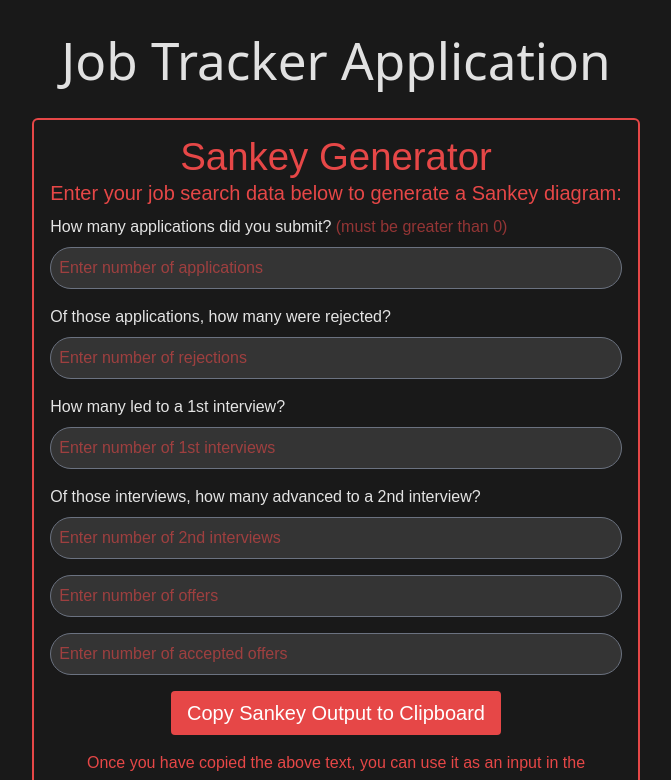
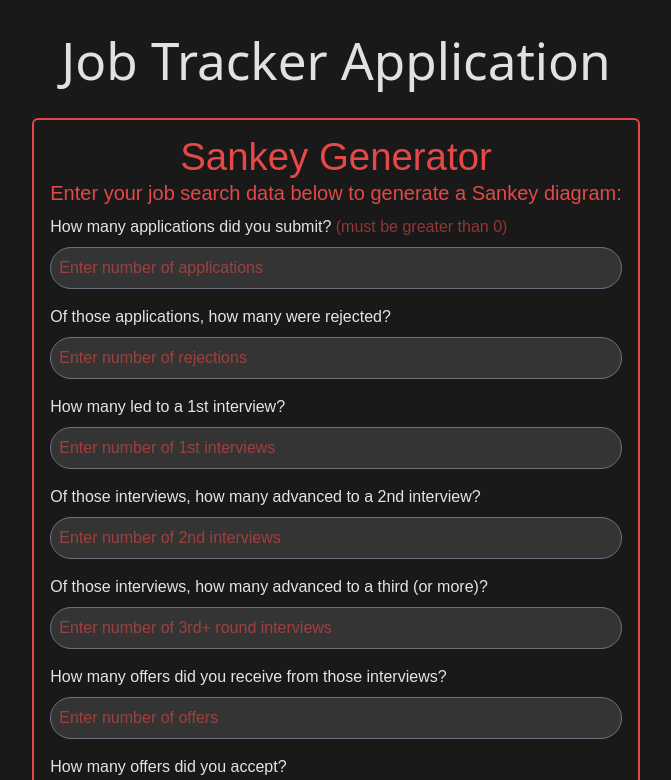
Before and after one commit to JsonLevine/job-tracker, a React (Vite) app: page / in a window 1280 px wide. Shown: the top 780 px of the page, without its empty margins (304-975 px from the left). Built offline with nearby package versions, Linux system fonts and the light colour scheme; a web font is replaced by a local one; what tailwindcss-animated would draw is missing.

Commit message:
Update SankeyGenerator.jsx

```diff
--- a/src/components/SankeyGenerator.jsx
+++ b/src/components/SankeyGenerator.jsx
@@ -79,6 +79,28 @@ function SankeyGenerator() {
             }
           }}
         />
+        <div className="w-full flex flex-row justify-start">
+          <label className="text-stronghold-platinum mb-2">
+            Of those <strong className="text-stronghold-red">{data.secondInterviews}</strong> interviews, how many advanced to a third (or more)?
+          </label>
+        </div>
+        <input
+          type="number"
+          placeholder="Enter number of 3rd+ round interviews"
+          className="form-input rounded-full mb-4 w-full p-2 border placeholder-stronghold-red/60 bg-stronghold-jet text-stronghold-red focus:border-stronghold-red focus:ring-stronghold-red"
+          value={data.threePlusInterviews || ''}
+          onChange={(e) => {
+            const value = parseInt(e.target.value, 10);
+            if (value > 0) {
+              setData({ ...data, threePlusInterviews: value });
+            }
+          }}
+        />
+        <div className="w-full flex flex-row justify-start">
+          <label className="text-stronghold-platinum mb-2">
+            How many offers did you receive from those interviews?
+          </label>
+        </div>
         <input
           type="number"
           placeholder="Enter number of offers"
@@ -91,6 +113,11 @@ function SankeyGenerator() {
             }
           }}
         />
+        <div className="w-full flex flex-row justify-start">
+          <label className="text-stronghold-platinum mb-2">
+            How many offers did you accept?
+          </label>
+        </div>
         <input
           type="number"
           placeholder="Enter number of accepted offers"
@@ -110,19 +137,19 @@ function SankeyGenerator() {
             {/* Only show lines for non-zero values */}
             {data.firstInterviews ? `Applications [${data.firstInterviews}] 1st Interviews` : ''}
             {data.rejections ? `\nApplications [${data.rejections}] Rejected` : ''}
-            {(data.rejections && data.firstInterviews) ? `\nApplications [${data.applications - data.rejections - data.firstInterviews}] No Answer` : ''}
+            {(data.applications - data.rejections - data.firstInterviews) > 0 ? `\nApplications [${data.applications - data.rejections - data.firstInterviews}] No Answer` : ''}
             {`\n`}
             {data.firstInterviews ? `\n1st Interviews [${data.secondInterviews}] 2nd Interviews` : ''}
             {data.firstInterviews ? `\n1st Interviews [${data.firstInterviews - data.secondInterviews}] No Offer` : ''}
             {`\n`}
             {data.secondInterviews ? `\n2nd Interviews [${data.threePlusInterviews}] 3+ Interviews` : ''}
-            {data.secondInterviews ? `\n2nd Interviews [${data.secondInterviews - data.threePlusInterviews}] No Offer` : ''}
+            {(data.secondInterviews - data.threePlusInterviews) > 0 ? `\n2nd Interviews [${data.secondInterviews - data.threePlusInterviews}] No Offer` : ''}
             {`\n`}
             {data.threePlusInterviews ? `\n3+ Interviews [${data.offers}] Offers` : ''}
             {data.threePlusInterviews ? `\n3+ Interviews [${data.threePlusInterviews - data.offers}] No Offer` : ''}
             {`\n`}
             {data.offers ? `\nOffers [${data.accepted}] Accepted` : ''}
-            {data.offers ? `\nOffers [${data.offers - data.accepted}] Declined` : ''}
+            {(data.offers - data.accepted) > 0 ? `\nOffers [${data.offers - data.accepted}] Declined` : ''}
           </pre>
         </label>
         : ''}
```
